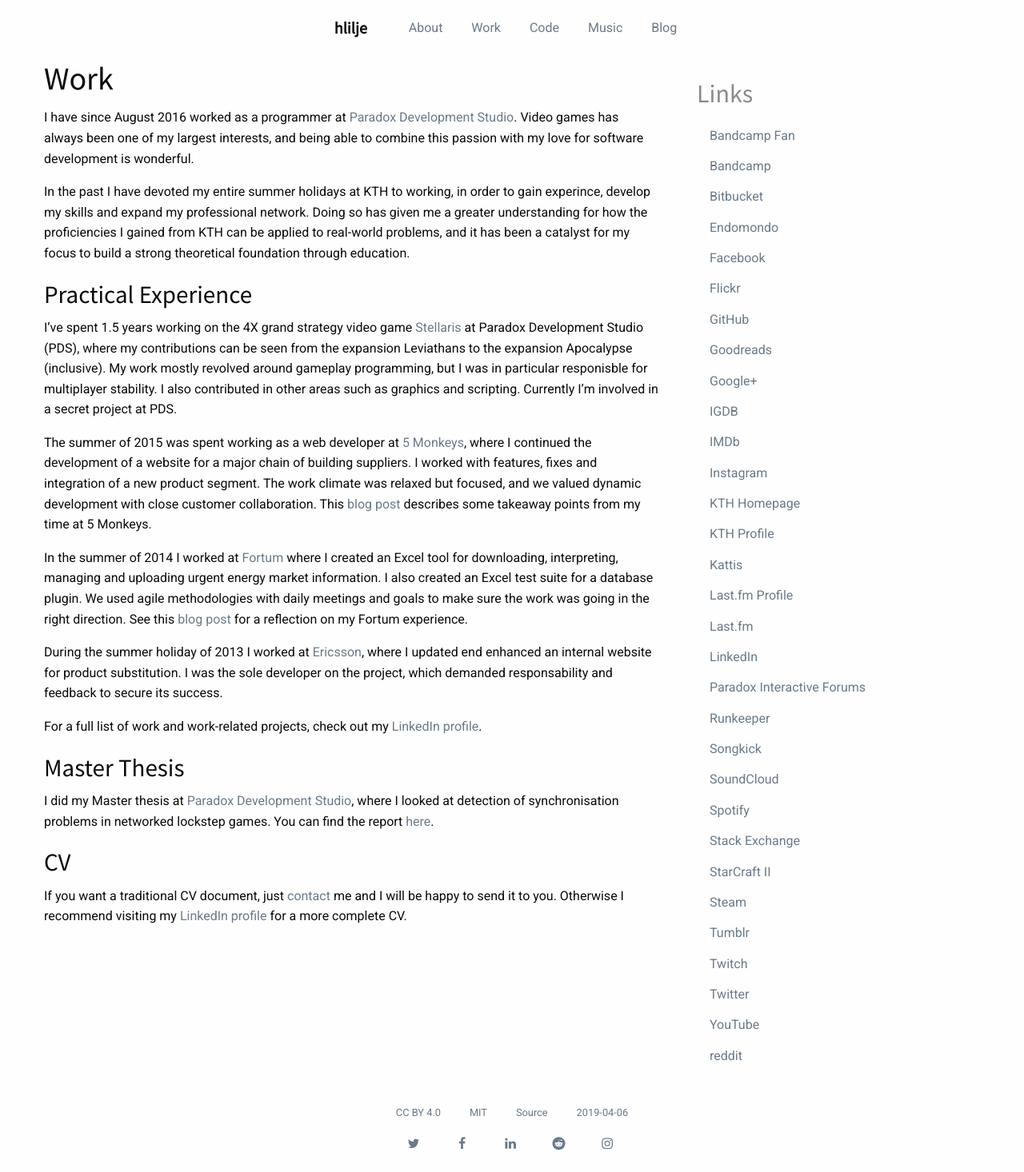
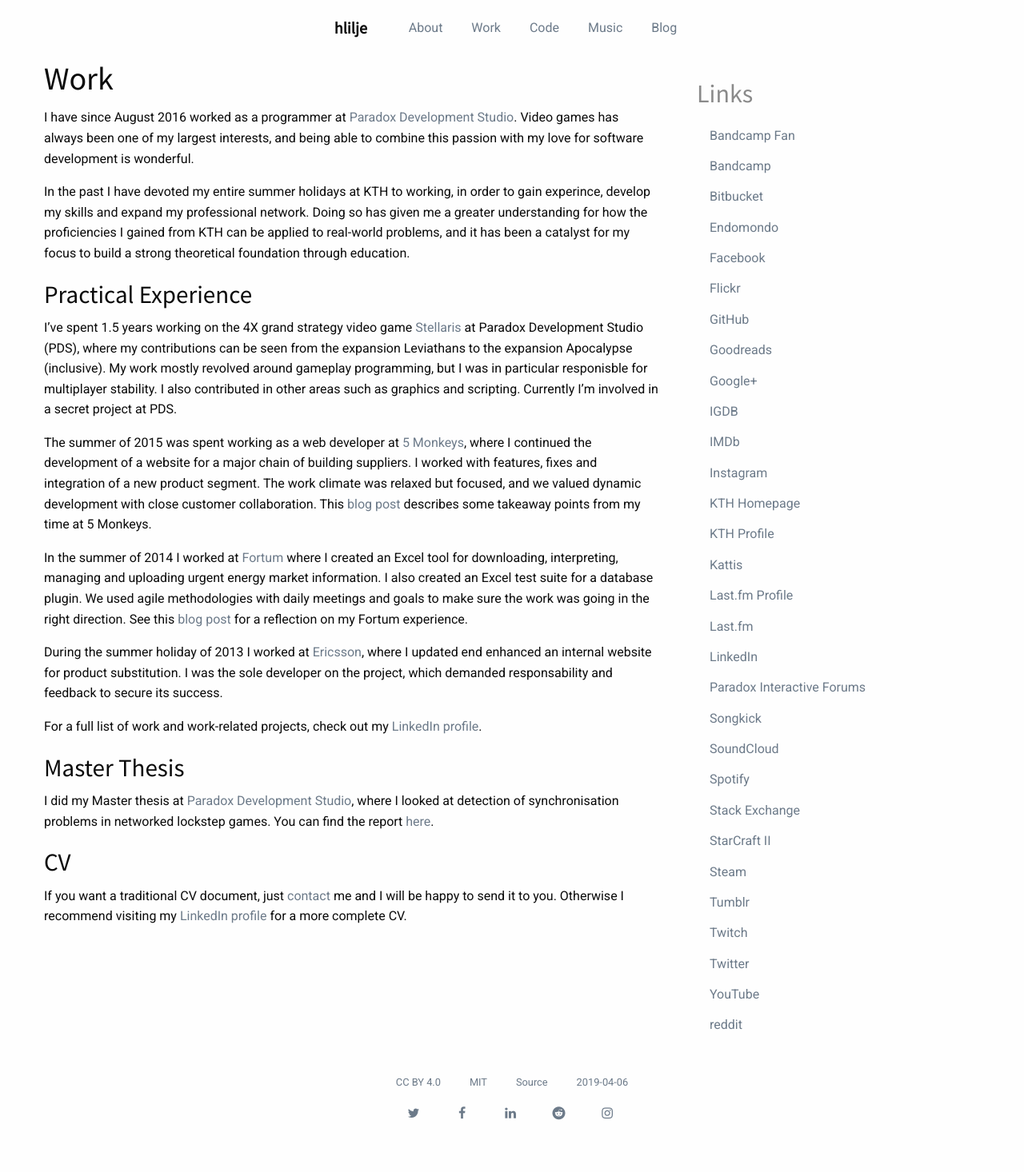
Before and after one commit to hlilje/hlilje.github.io, a Jekyll site: the page built from work.html, in a window 1280 px wide. Shown: the whole page at 80% size. Built offline with Jekyll 4.4.1, drawn with Linux system fonts in a browser that asks for light colours; nearby versions of some CDN libraries; after the commit the page ends 1427 px from its top, so only the background shows below that.

Commit message:
Update links

```diff
--- a/_data/links.yml
+++ b/_data/links.yml
@@ -16,8 +16,7 @@
 lastfm_profile: ["Last.fm Profile", "http://www.last.fm/user/LordHali"]
 lastfm: ["Last.fm", "http://www.last.fm/music/Hampus+Liljekvist"]
 linkedin: ["LinkedIn", "https://www.linkedin.com/in/hlilje/"]
-paradox_forums: ["Paradox Interactive Forums", "https://forum.paradoxplaza.com/forum/index.php?members/superkargoeren.334673/"]
-runkeeper: ["Runkeeper", "https://runkeeper.com/user/hlilje/profile"]
+paradox_forums: ["Paradox Interactive Forums", "https://forum.paradoxplaza.com/forum/index.php?members/hlilje.334673/"]
 songkick: ["Songkick", "https://www.songkick.com/users/hlilje"]
 soundcloud: ["SoundCloud", "https://soundcloud.com/hlilje"]
 spotify: ["Spotify", "https://open.spotify.com/user/vaexelverkan"]
```
